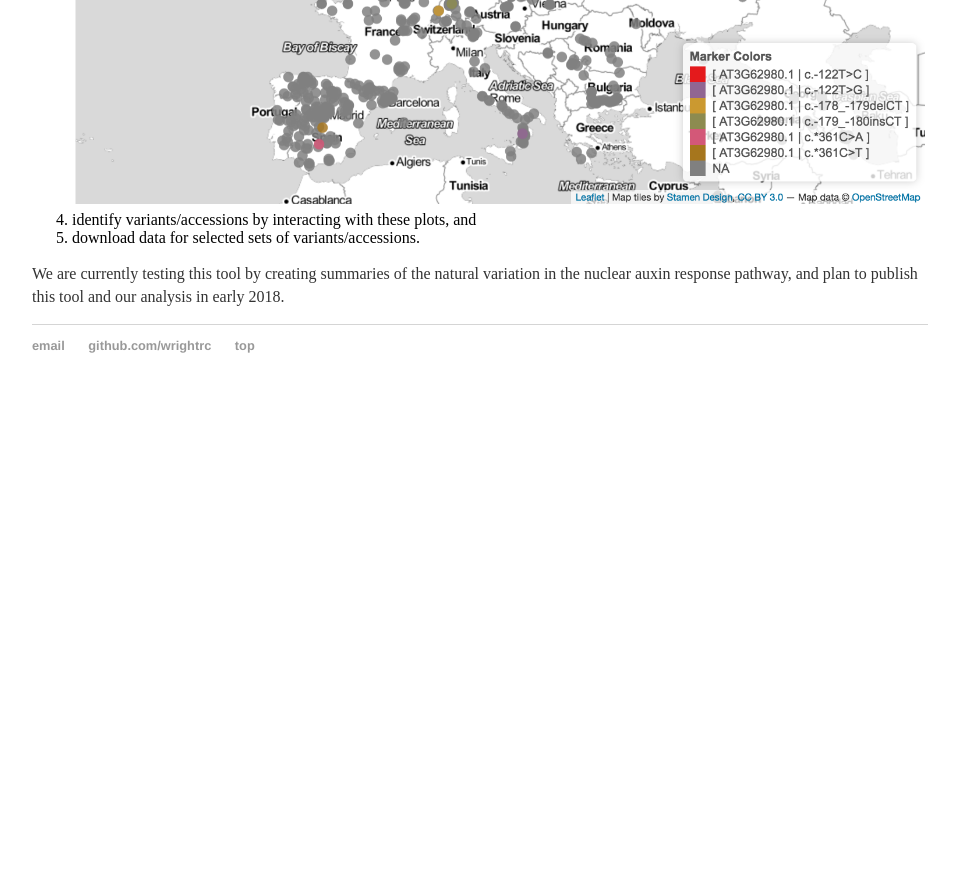
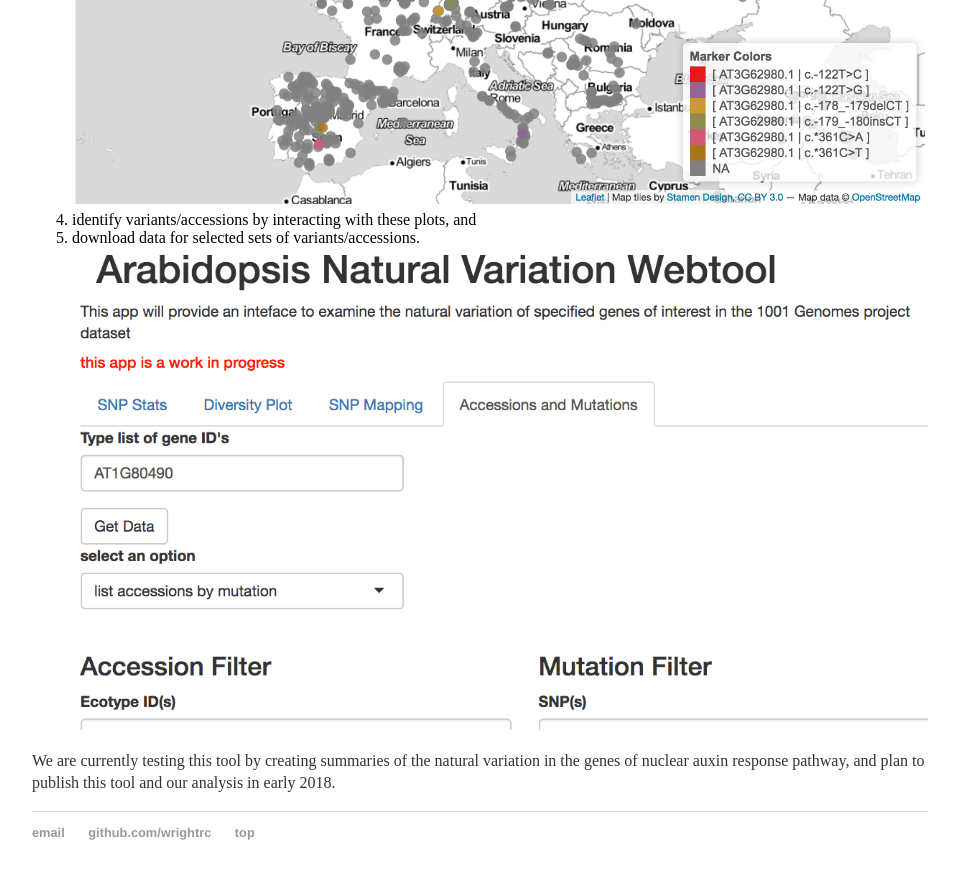
Before and after one commit to aherbotany/wrightrc.github.io, a Jekyll site: the page built from _projects/natVarWebtool.md, in a window 1280 px wide and 900 px high, scrolled down 1200 px. Shown: the top 879 px of the window, without its empty margins (160-1119 px from the left). Built offline with Jekyll 4.4.1, drawn with Linux system fonts in a browser that asks for light colours; before the commit the page ends 1613 px from its top, so only the background shows below that.

Commit message:
add research page and update index

```diff
--- a/_projects/natVarWebtool.md
+++ b/_projects/natVarWebtool.md
@@ -15,10 +15,11 @@
 Tabs within the webtool will help you:
 1. calculate nucleotide diversity for a set of genes,
 2. plot the nucleotide diversity of missense and synonymous variants,
-![](/software/divPlot.png){:height="100%" width="100%"}
+![a screenshot of the Diversity Plot tab showing data for TIR1](/software/divPlot.png){:height="100%" width="100%"}
 3. map accessions containing variants in a gene or set of genes,
-![](/software/map.png){:height="100%" width="100%"}
+![a screenshot of the Map tab showing a selection of TIR1 variants](/software/map.png){:height="100%" width="100%"}
 4. identify variants/accessions by interacting with these plots, and
 5. download data for selected sets of variants/accessions.
+![a screenshot of the full app, focused on the Accessions and Mutations tab](/software/app.png){:height="100%" width="100%"}
 
-We are currently testing this tool by creating summaries of the natural variation in the nuclear auxin response pathway, and plan to publish this tool and our analysis in early 2018.
+We are currently testing this tool by creating summaries of the natural variation in the genes of nuclear auxin response pathway, and plan to publish this tool and our analysis in early 2018.
--- a/index.html
+++ b/index.html
@@ -5,5 +5,6 @@
 <div class="blurb">
         <h1>R Clay Wright</h1>
 	<p>I am fascinated by how complex, dynamic gene networks determine cell fate and how robustness, plasticity, and evolution of these networks are linked across cells, tissues, and organisms.</p>
+	<img src="Dicranopteris_linearis.jpg" width="100%">
         <p>As a chemical engineer with expertise in protein engineering, synthetic biology, bioinformatics, and plant biology, my research is focused on the development and implementation of quantitative tools to interrogate the signaling networks central to plant growth and development.</p>
 </div><!-- /.blurb -->
```
Also changed, not shown: research/index.md (added, +36 -0 lines), Dicranopteris_linearis.jpg (added), research/IAA_TC.png (added), research/model.png (added), research/natVar.png (added), research/rosettes.png (added), software/app.png (added).
